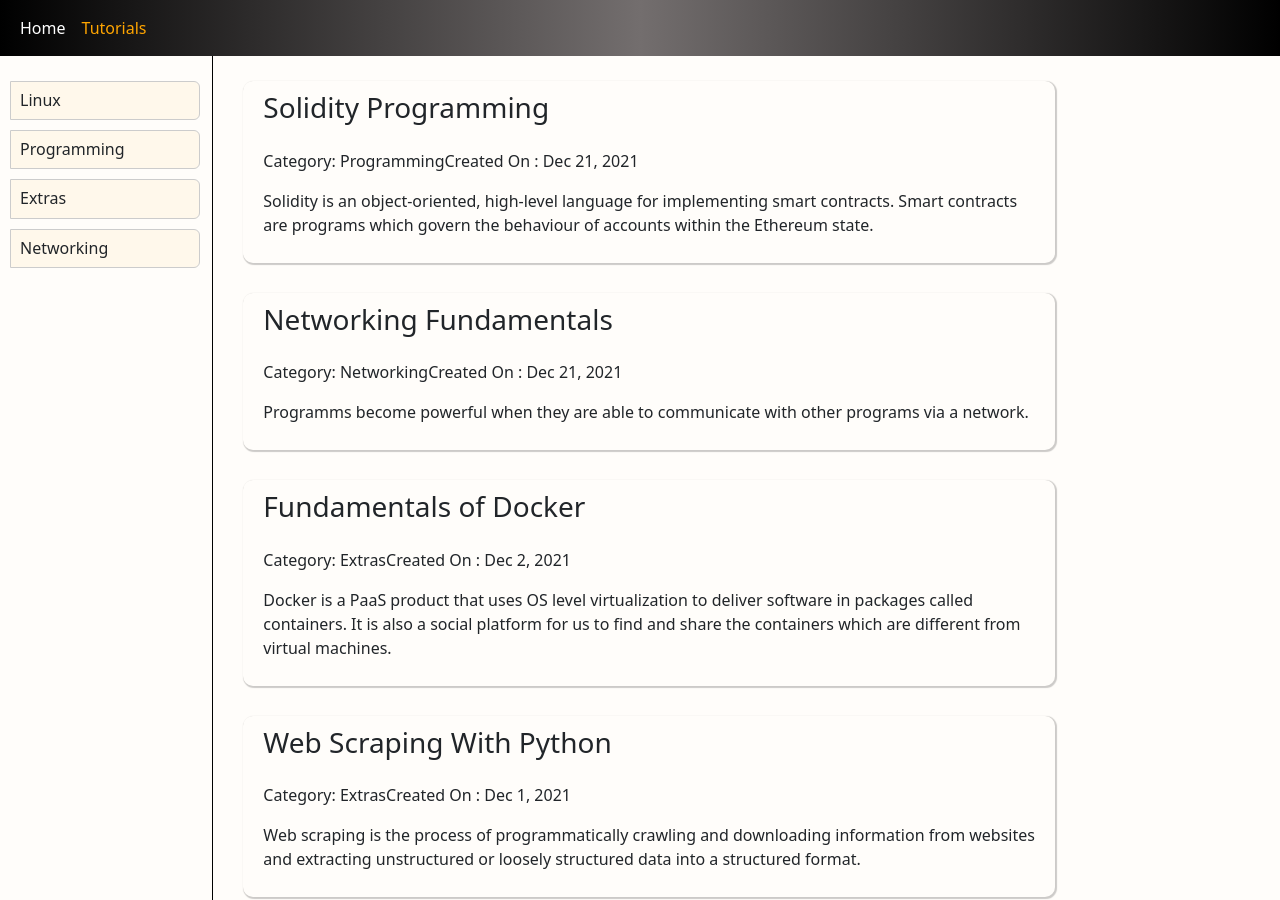
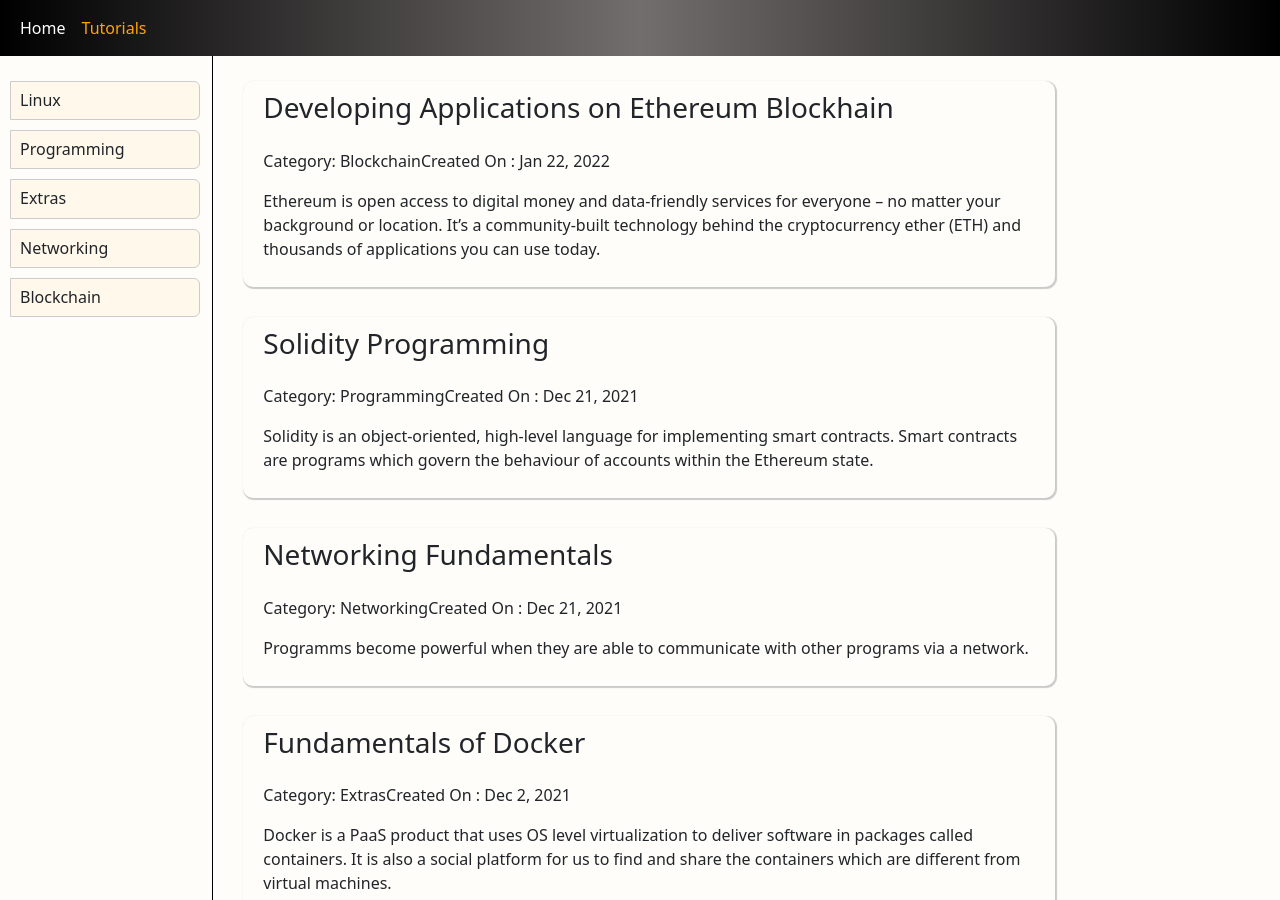
Before and after one commit to gkaucha/gkaucha.github.io, a Jekyll site: the page built from tutorials.html, in a window 1280 px wide and 900 px high. Built offline with Jekyll 4.4.1, drawn with Linux system fonts in a browser that asks for light colours; some of the changed lines change nothing that is shown.

Commit message:
adds content

````diff
--- a/_posts/2021-12-21-Solidity.md
+++ b/_posts/2021-12-21-Solidity.md
@@ -8,37 +8,205 @@
 <!--continue-->
 
 
-- [Introduction and Setup](#section-1)
-- [Solidity Basics](#section-2)
-- [Building First Contract](#section-3)
-- [Solidity Considerations](#section-4)
-- [Conclusions](#section-5)
+- [Introduction](#section-1)
+- [Arrays](#section-2)
+- [Reference Types](#section-3)
+- [Constructors](#section-4)
+- [Input Validations](#section-5)
+- [Voting on Ethereum](#section-6)
+- [Mappings](#section-7)
+- [Using Mappings](#section-8)
+- [Control Structures](#section-9)
+- [Structs](#section-10)
+- [Memory and Storage](#section-11)
+- [Using Structs in Solidity](#section-12)
+- [Payments with smart contracts](#section-13)
+- [Multi-sig Wallet](#section-14)
+- [Summary](#section-15)
 
-## 1. Introduction and Setup {#section-1}
+## 1. Introduction {#section-1}
 
-### Intro to Solidity, Smart Contracts, EVM, Solidity Compiler
+ The following concepts of the language is necessary to dive deeper into solidity:
+- Data structures
+- Control Structures
+- Structs
+- Constructors
+- Useful methods and features
+- Payments with Ethereum
 
-#### Solidity
+We can learn this while developing these two applications on solidity:
+1. Voting application - to understand the data structures
+2. Multi-sig wallet application - to understand about payments with ethereum
 
-#### Smart Contracts
+## 2. Arrays {#section-2}
+
+### Arrays
+
+Arrays are basically of 2 types :
+
+1. Dynamic Array
+
+```
+uint[] dynamic;  //empty array
+uint[] dynamic2 = new uint[](2);  //Array of size 2
+
+// Get the first element of the array
+uint i = array[0];
+
+//set an element
+array[3] = 6;
+
+// Get lenght of an array
+uint size = array.length;
+
+// add element at the end of the array
+uint newSize = array.push(32);
+```
 
 
-#### Ethereum Virtual Machine(EVM)
+2.  Statically-sized array
+
+```
+uint[6] array6;  // array of length 6
+
+//can't change length
+arr6.length = 10;   // INVALID
+
+// can't add new elements
+arr6.push(32);     // INVALID
+
+// Allowed operations
+uint i = array[5];  // get an element
+array[6] = 9;       // set an element
+uint size = array.length;   // get size of array
+
+```
+Other array types can be:
+
+**Multi-dimensional arrays**
+```
+uint[][] nested;
+```
+**Fixed sized bytes arrays**
+```
+bytes1 oneByte;
+bytes2 twoBytes;
+bytes32 manyBytes;
+```
+**Dynamic bytes array**
+```
+bytes dynamicBytes;
+```
+#### Solidity Limitations
+
+1. Cannot pass dynamic array of arrays into a public smart contract function. (so cannot pass array of strings to public method)
+2. Cannot return dynamic array of arrays. (cannot return array of strings)
+3. Ethereum protocol however supports the above feature. However in the experimental versions of solidty, it is supported and can be enabled in following ways:
+
+```
+pragma experimental ABIEncoderV2;
+
+contract Foo {
+    function method() public view returns(string[]){
+        ...
+    }
+}
+```
+
+## 3. Reference Types {#section-3}
+
+The types that we use: uint, int, bool, are all value types while there are, array, mappings and structs which are refrenece  types.
+The difference between a value type and reference type is the foloowing:
+
+- If we have an instance of a value type and assign it to a varaible, this will create a copy of this instance. So if we change the value of this copy, it doesn't change the value of original.
+
+```
+uint a = 10;
+uint b = a;
+b += 1;
+```
 
 
-#### Solidity Compiler
 
-##### Using Docker
+- If we have an array for example, and we assign it to another array, this will not copy it automatically. Instead the orinal and the assigned one will refer to the same original array. So this means if we change the later, the referenced one is changed as well.
 
-## 2. Solidity Basics {#section-2}
+```
+uint[] a = new unit[](2);
+uint[] b = a;
+b[0] = 1;
+```
 
+## 4. Constructors {#section-4}
 
-## 3. Building First Contract {#section-3}
+A constructor is a method which allows us to initialize fields of a contract when it's deployed.
+- It is similar to object-oriented languages.
+- In solidity, we can have only one constructor.
 
-## 4. Solidity Considerations {#section-4}
+```
+contract Foo {
+    string value;
 
+    // can only have one constructor
+    constructor(string _value){
 
-## 5. Conclusions {#section-5}
+        //Initialize a contract's field
+        value = _value;
+    }
+}
+```
+
+## 5. Input Validation {#section-5}
+
+Before implemmenting a smart contract, we need to learn a way to reject a bad transactions. Users can try to execute invalid transactions in following ways:
+- Pass invalid parameters
+- Execute invalid state transition
+
+When we need to reject these transactions, solidity provides us with following functions:
+- revert()
+- require()
+- assert()
+
+When we call any of these functions, they stop a transaction and revert any changes.
+
+#### Assert/Require
+
+Require is usually used to verify the arguments that are passed to your method.
+
+- For require, we need to provide a boolean expression.
+- If the expression is false, the transaction execution is stopped and all changes are reverted.
+- When we use require, all unused gas at the point of when you call require will be refunded to user.
+```
+// verify arguments
+require(optionPos < optionsCount);
+
+require(optionPos < optionsCount, "Invalid option");
+```
+
+Assert is usually used to verify an internal state of a contract.
+- And if assert is called, it will also stop transaction execution but it will not refund remaining gas.
+- The reason behind this is, if you use assert to validate some core assumptions about the state of your contract, and if this is violated, then maybe somebody is trying to hack your contract and you want to punish the attacker.
+```
+//Verify internal state
+assert(totalVotesNum == sumOfVotes);
+// Use up all remaining gases
+```
+#### Revert/Throw
+
+If you call revert, it unconditionally reverts the current transaction.
+- usually it is used in if-block
+- so, you need to provide a boolean expression, and if that expression is true, then only  the block is executed.
+- if the expression is false, then revert works similar to require; stops transaction execution, reverts all the changes and refunds the remaining gas.
+```
+// unconditionally revert a transaction
+revert();
+if(optionPos >= optionsCount){
+    revert();
+}
+
+// Deprecated keyword(will be removed)
+throw;
+```
+## 6. Voting on Ethereum {#section-6}
 
 ### Essential links
 
--- /dev/null
+++ b/_posts/2022-01-22-Developing-Applications-On-Ethereum-Blockchain.md
@@ -0,0 +1,17 @@
+---
+layout: post
+title: Developing Applications on Ethereum Blockhain
+categories: Blockchain
+---
+Ethereum is open access to digital money and data-friendly services for everyone – no matter your background or location. It's a community-built technology behind the cryptocurrency ether (ETH) and thousands of applications you can use today.
+
+<!--continue-->
+(Source : https://ethereum.org/en/what-is-ethereum/)
+
+- [Ethereum Protocol](#section-1)
+- [Getting Started with Smart Contracts](#section-2)
+- [Solidity Programming Language](#section-3)
+- [Ethereum API](#section-4)
+- [Truffle Framework](#section-5)
+- [Developing Advanced Smart Contracts](#section-6)
+- [Web Applications with Ethereum](#section-7)
````
Also changed, not shown: Gemfile.lock.
